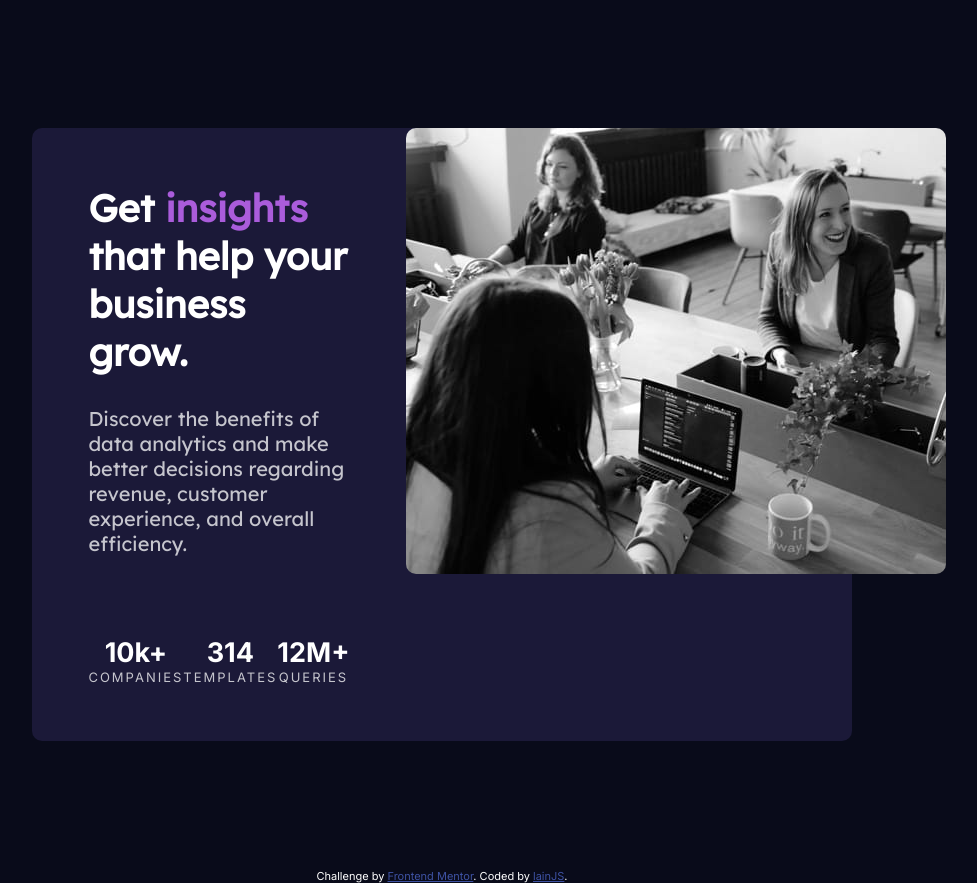
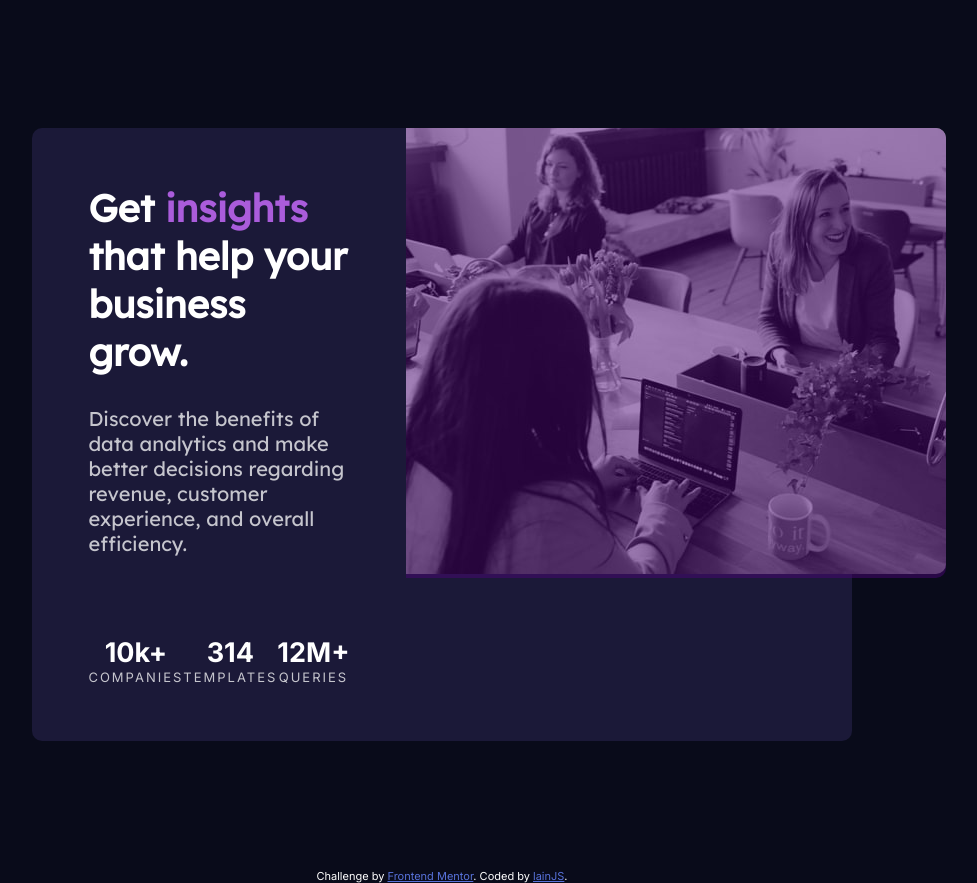
Before and after one commit to laindomJS/stat-preview-card, a plain HTML site: page index.html in a window 1280 px wide. Shown: the whole page, without its empty margins (198-1175 px from the left). Drawn offline with Linux system fonts and the light colour scheme.

Commit message:
added a accent in img

```diff
--- a/styles.css
+++ b/styles.css
@@ -104,16 +104,38 @@ body {
 
 .image {
     height: 100%;
+    position: relative;
+}
+
+.image::after {
+    position: absolute;
+    content: "";
+    height: 100%;
+    width: 100%;
+    top: 0;
+    left: 0;
+    background-color: rgba(74, 6, 116, 0.5);
+    border-radius: 0 10px 10px 0;
 }
 
 .card--image {
-    border-radius: 10px;
-    height: 100%;
+    border-radius: 0 10px 10px 0;
+    max-width: 550px;
+    overflow: hidden;
+    object-fit: fill;
 }
 /* MAIN STYLES END */
 
 
 
+/* MEDIA QUERIES */
+@media (max-width: 375px) {
+
+}
+
+
+
+/* MEDIA QUERIES END */
 
 
 
@@ -123,6 +145,6 @@ body {
 
 /* ATTRIBUTION STYLES */
 .attribution { font-size: 11px; text-align: center; }
-.attribution a { color: hsl(228, 45%, 44%); }
+.attribution a { color: hsl(228, 64%, 60%); }
 .attribution a:hover { color: hsl(228, 86%, 78%); }
 /* ATTRIBUTION STYLES END */
```
